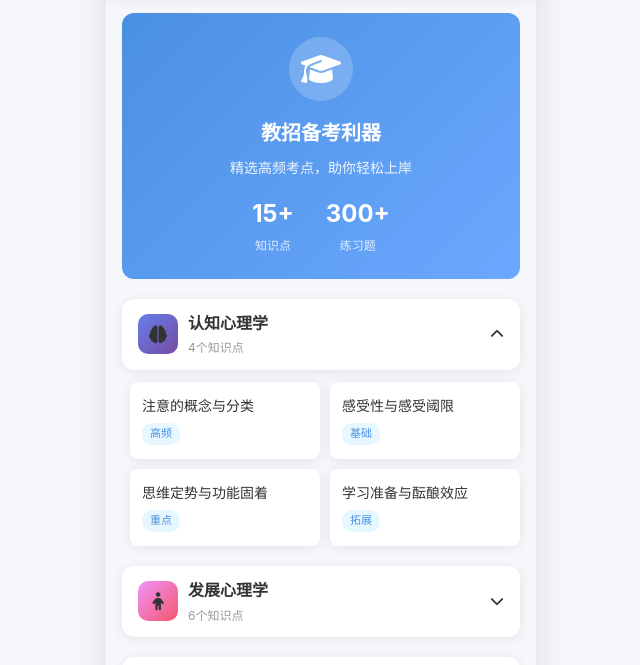
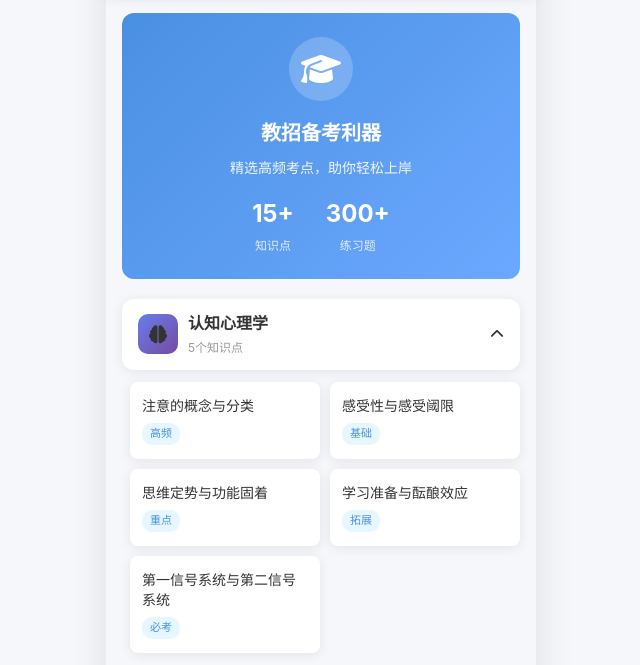
Before and after one commit to shi-Chen6/shijuan, a plain HTML site: page 知识/index.html in a window 1280 px wide. Shown: the part 128-793 px from the top of the page, without its empty margins (319-959 px from the left). Drawn offline with Linux system fonts and the light colour scheme.

Commit message:
Add files via upload

```diff
--- a/知识/index.html
+++ b/知识/index.html
@@ -83,7 +83,7 @@
                     <div class="category-icon" style="background: linear-gradient(135deg, #667eea, #764ba2);"><i class="fas fa-brain"></i></div>
                     <div class="category-info">
                         <div class="category-title">认知心理学</div>
-                        <div class="category-count">4个知识点</div>
+                        <div class="category-count">5个知识点</div>
                     </div>
                     <div class="expand-icon" id="cognitive-icon"><i class="fas fa-chevron-down"></i></div>
                 </div>
@@ -104,6 +104,10 @@
                         <div class="subcategory-item" onclick="navigateTo('学习准备思维定势功能固着酝酿效应.html')">
                             <div class="subcategory-title">学习准备与酝酿效应</div>
                             <div class="subcategory-badge">拓展</div>
+                        </div>
+                        <div class="subcategory-item" onclick="navigateTo('信号系统.html')">
+                            <div class="subcategory-title">第一信号系统与第二信号系统</div>
+                            <div class="subcategory-badge">必考</div>
                         </div>
                     </div>
                 </div>
```
